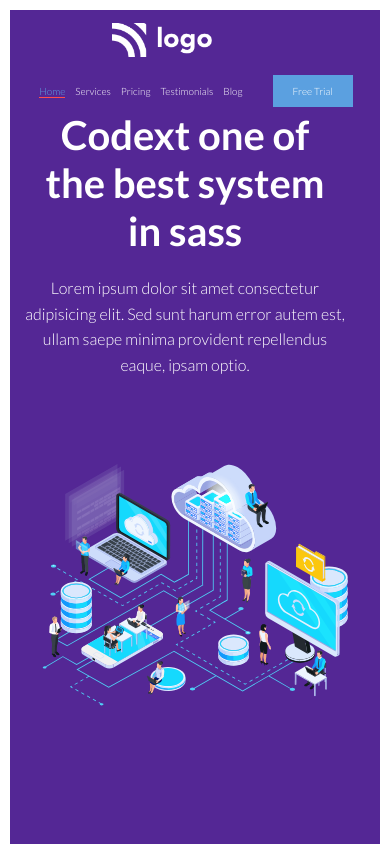
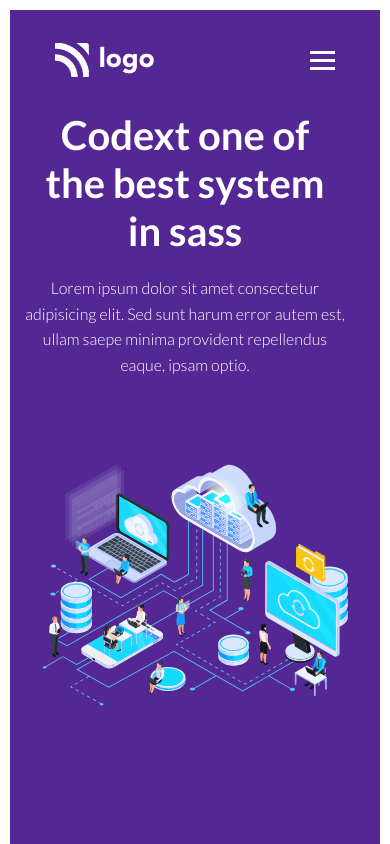
Before and after one commit to KaranMeghe/sass-landing-page, a plain HTML site: page index.html in a window 390 px wide. Shown: the top 844 px of the page. Drawn offline with Linux system fonts and the light colour scheme.

Commit message:
Hamburger v1

```diff
--- a/css/style.css
+++ b/css/style.css
@@ -139,6 +139,11 @@ li {
   font-weight: 300;
 }
 
+.hamburger {
+  cursor: pointer;
+  display: none;
+}
+
 /*----------about----------*/
 .about-container {
   display: flex;
@@ -270,41 +275,76 @@ li {
     align-items: center;
     height: 12vh;
     align-items: center;
-    flex-direction: column;
+    /* flex-direction: column; */
   }
 
   .header-navbar .navbar-logobox .navbar-logo {
     width: 60%;
   }
 
-  .header-navbar .navbar-list {
+  .navbar-list {
     display: flex;
+    flex-direction: column;
+    background-color: var(--white);
+    width: 100%;
+    /* height: 100vh; */
+    text-align: center;
+    position: fixed;
+    transition: 0.3s;
+    left: -100%;
+    top: 70px;
+    height: 22vh;
   }
 
-  .navbar-list {
-    text-align: center;
-  }
   .navbar-list .navbar-list-item {
-    margin-left: 1rem;
-    font-size: 1rem;
-    color: var(--white);
+    margin: 0.5rem 0;
+    font-size: 1.2rem;
+    color: var(--black);
     font-weight: 300;
   }
 
   .navbar-list .navbar-list-item:nth-of-type(1) {
     color: var(--primary);
-    border-bottom: 1px solid #ff4d4d;
+    border-bottom: none;
   }
 
   .navbar-button {
     font-size: 1rem;
     background-color: var(--primary);
     color: var(--white);
-    padding: 1rem 2rem;
+    padding: 0.8rem 2rem;
     text-decoration: none;
     margin-left: 2rem;
     border: none;
     margin-right: 0.8rem;
+  }
+
+  .active {
+    left: 0%;
+  }
+  .hamburger {
+    display: block;
+  }
+  .bar {
+    display: block;
+    width: 2.5rem;
+    height: 3px;
+    background-color: #fff;
+    margin: 5px 0;
+    -webkit-transition: all 0.3s ease-in-out;
+    transition: all 0.3s ease-in-out;
+  }
+
+  .active .bar:nth-child(2) {
+    opacity: 0;
+  }
+
+  .active .bar:nth-child(1) {
+    transform: translateY(8px) rotate(45deg);
+  }
+
+  .active .bar:nth-child(3) {
+    transform: translateY(-8px) rotate(-45deg);
   }
 
   .header-herobox {
--- a/index.html
+++ b/index.html
@@ -33,6 +33,12 @@
             <a class="navbar-button">Free Trial</a>
           </li>
         </ul>
+
+        <div class="hamburger">
+          <span class="bar"></span>
+          <span class="bar"></span>
+          <span class="bar"></span>
+        </div>
       </div>
 
       <div class="header-herobox container">
@@ -172,5 +178,7 @@
     </section>
     <!-- End of section features -->
     <!-- End of Main -->
+
+    <script src="script.js"></script>
   </body>
 </html>
--- /dev/null
+++ b/script.js
@@ -0,0 +1,7 @@
+const hamBurger = document.querySelector(".hamburger");
+const navbarList = document.querySelector(".navbar-list");
+
+hamBurger.addEventListener("click", () => {
+  hamBurger.classList.toggle("active");
+  navbarList.classList.toggle("active");
+});
```
